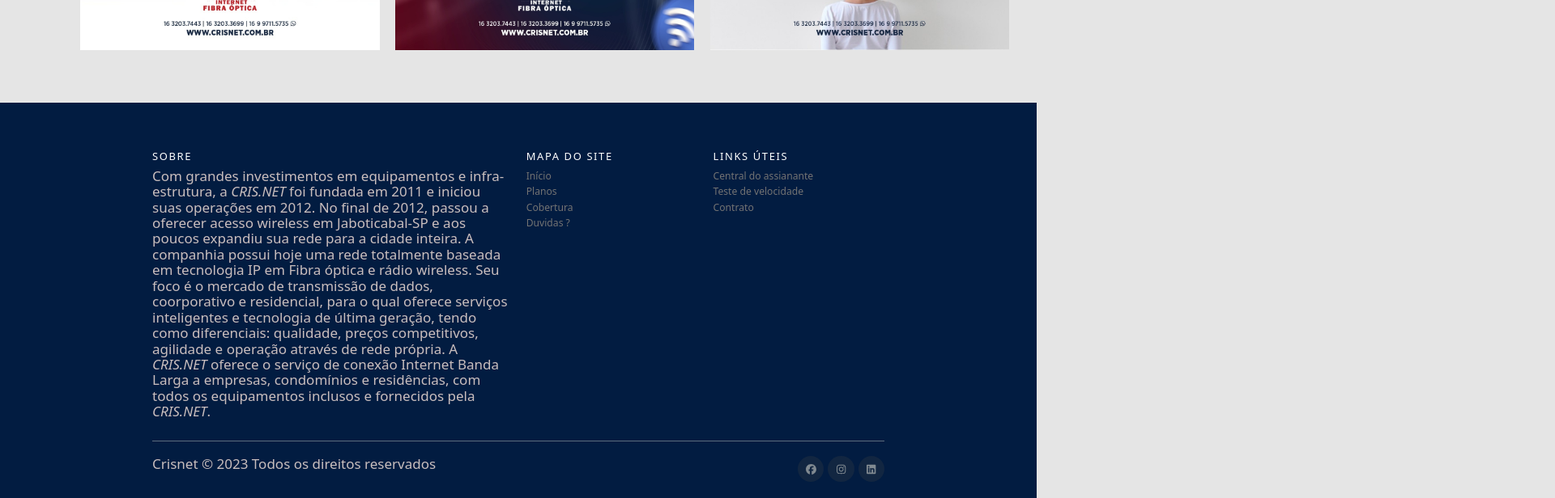
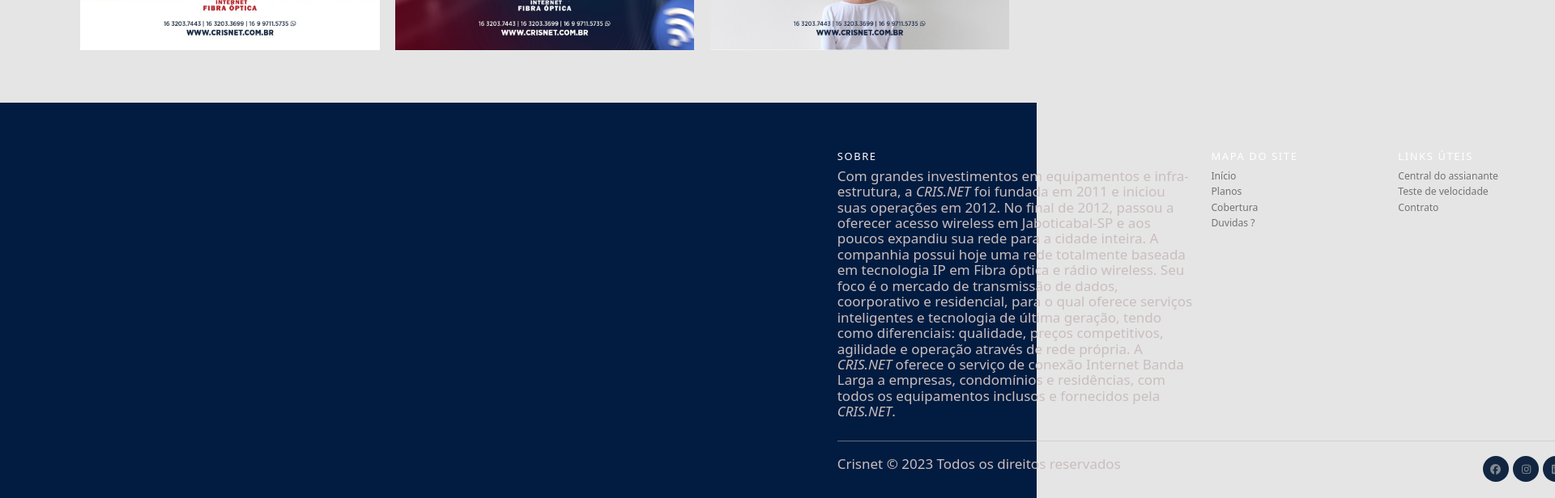
Before and after one commit to LuisLessi/Cris-Net-Site, a Vue app: page / in a window 1280 px wide. Shown: the part 976-1592 px from the top of the page at 81% size, 1920 px wide, since content can reach past the window. Built offline with nearby package versions, Linux system fonts and the light colour scheme.

Commit message:
Teste deploy4

```diff
--- a/src/components/Footer.vue
+++ b/src/components/Footer.vue
@@ -72,7 +72,10 @@
   color: #737373;
   background-color: #021c41;
 }
+.container{
+  margin-left: 80%;
 
+}
 .site-footer hr {
   border-top-color: #bbb;
   opacity: 0.5
```
